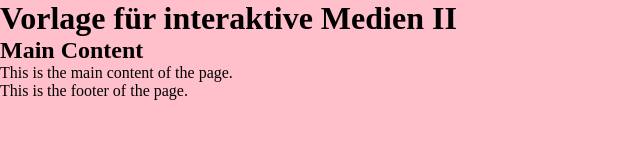
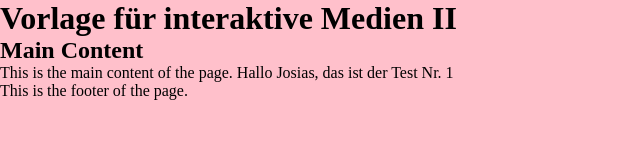
Before and after one commit to jojoatgithu/FS26_IM02_Josias_Weyrich, a plain HTML site: page index.html in a window 1280 px wide. Shown: the whole page, without its empty margins (0-640 px from the left). Drawn offline with Linux system fonts and the light colour scheme.

Commit message:
Test für Josias

```diff
--- a/index.html
+++ b/index.html
@@ -13,7 +13,10 @@
     </header>
     <main>
         <h2>Main Content</h2>
-        <p>This is the main content of the page.</p>
+        <p>This is the main content of the page.
+
+            Hallo Josias, das ist der Test Nr. 1
+        </p>
 
     </main>
     <footer>
```
Also changed, not shown: 1 other file.
